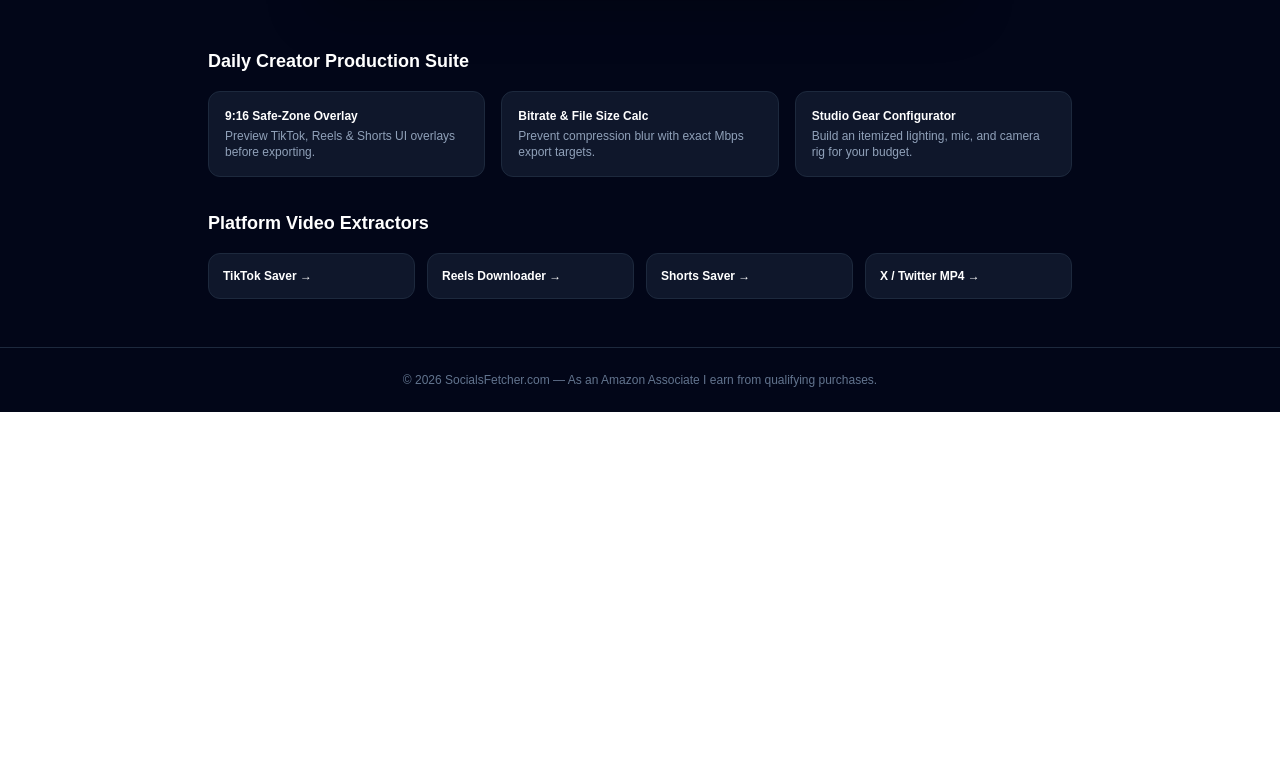
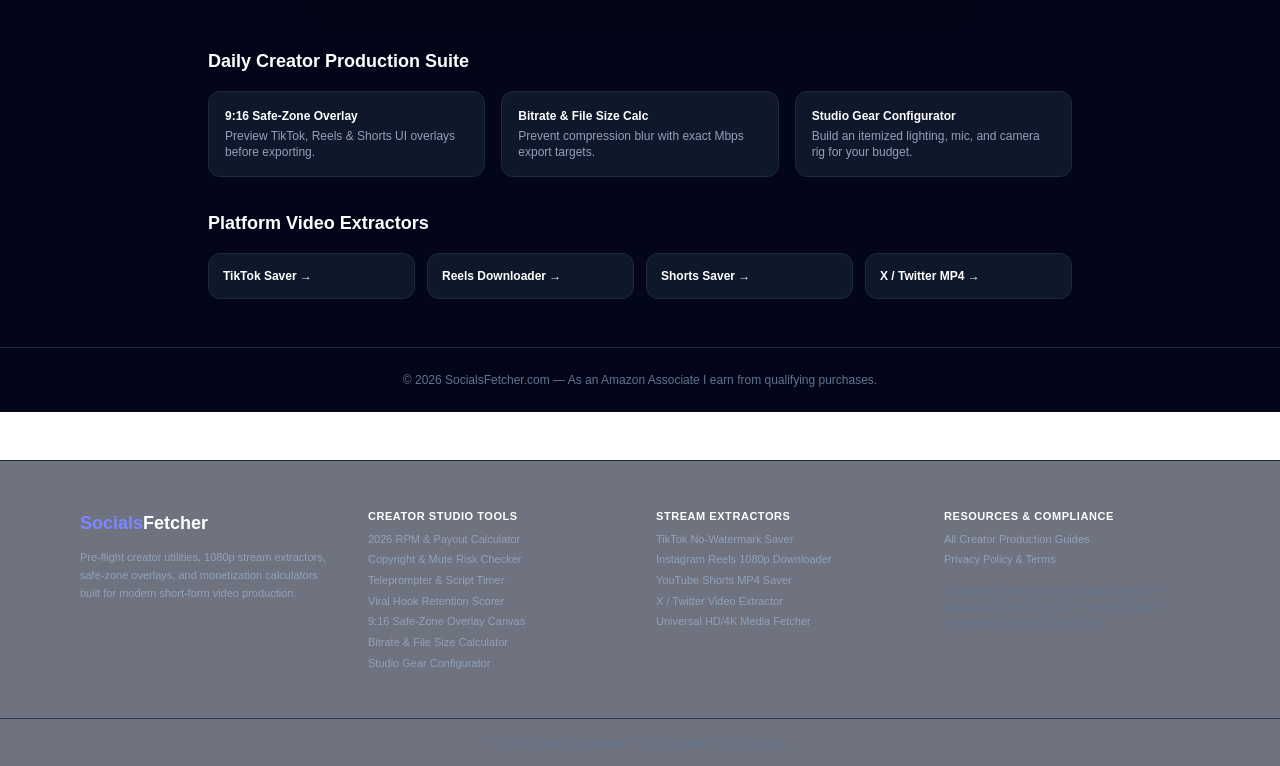
Before and after one commit to Waylonaho/socialsfetcher, a Next.js app: page / in a window 1280 px wide. Shown: the part 633-1399 px from the top of the page. Before the commit the page ends 1045 px from the top, so only its background shows below. Built offline with nearby package versions, Linux system fonts and the light colour scheme.

Commit message:
Integrate SiteFooter and enhance layout structure
Added SiteFooter component and updated body layout.

```diff
--- a/app/layout.tsx
+++ b/app/layout.tsx
@@ -1,6 +1,7 @@
 import type { Metadata, Viewport } from 'next';
 import './globals.css';
 import InstallPrompt from '@/components/InstallPrompt';
+import SiteFooter from '@/components/SiteFooter';
 
 export const viewport: Viewport = {
   themeColor: '#4f46e5',
@@ -14,7 +15,8 @@ export const metadata: Metadata = {
     default: 'SocialsFetcher — Free Creator Video Tools, Safe-Zone & Bitrate Utilities',
     template: '%s | SocialsFetcher',
   },
-  description: 'Extract clean 1080p video streams, check 9:16 safe-zone overlays, calculate export bitrates, and streamline short-form video production.',
+  description:
+    'Extract clean 1080p video streams, check 9:16 safe-zone overlays, calculate export bitrates, and streamline short-form video production.',
   appleWebApp: {
     capable: true,
     statusBarStyle: 'black-translucent',
@@ -27,10 +29,24 @@ export default function RootLayout({
 }: {
   children: React.ReactNode;
 }) {
+  const orgJsonLd = {
+    '@context': 'https://schema.org',
+    '@type': 'WebSite',
+    name: 'SocialsFetcher',
+    url: 'https://www.socialsfetcher.com',
+    description:
+      'Creator production utilities, 1080p stream extractors, 9:16 safe-zone overlays, and monetization calculators.',
+  };
+
   return (
     <html lang="en">
-      <body className="bg-slate-950 text-slate-100 antialiased">
-        {children}
+      <body className="bg-slate-950 text-slate-100 antialiased min-h-screen flex flex-col justify-between">
+        <script
+          type="application/ld+json"
+          dangerouslySetInnerHTML={{ __html: JSON.stringify(orgJsonLd) }}
+        />
+        <div className="flex-grow">{children}</div>
+        <SiteFooter />
         <InstallPrompt />
       </body>
     </html>
```
